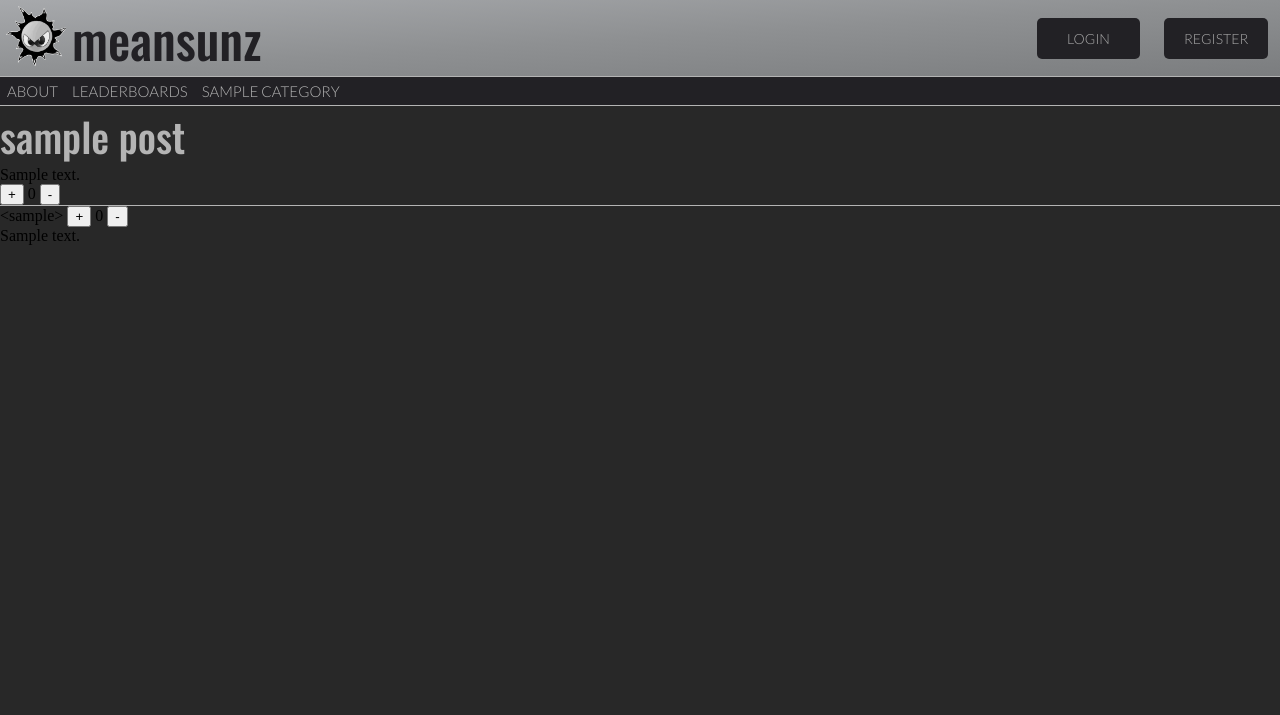
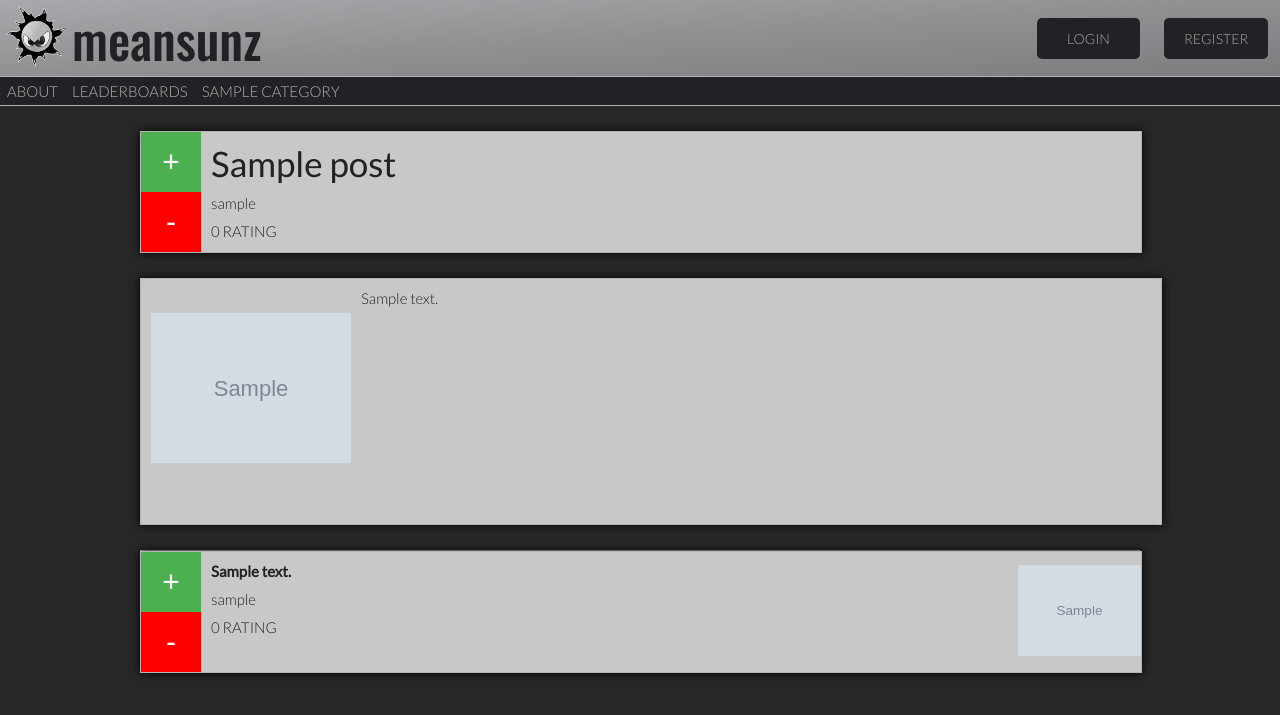
Before and after one commit to 2323841m/MeanSunz_Project, a Django app: a page that uses meansunz_project/templates/meansunz/post.html in a window 1280 px wide. Shown: the top 715 px of the page. Run offline with Django 3.2, Linux system fonts and the light colour scheme; tables that the repository leaves empty hold one stand-in row (values such as "Sample post"); grey boxes marked "Sample" are stand-in pictures.

Commit message:
finished changes for styling posts and comments

```diff
--- a/meansunz_project/static/style/style sheet.css
+++ b/meansunz_project/static/style/style sheet.css
@@ -238,10 +238,24 @@ img
 .post
 {
 	display: flex;
-	background-color: rgb(220, 220, 220);
+	background-color: rgb(200, 200, 200);
 	width: 100%;
-	height: 135px;
+	height: 120px;
 	margin-bottom: 25px;
+	border: 1px solid rgb(180, 180, 180);
+	box-shadow: 0px 0px 10px black;
+}
+
+.postDesc
+{
+	display: flex;
+	background-color: rgb(200, 200, 200);
+	width: 100%;
+	margin-bottom: 25px;
+	border: 1px solid rgb(180, 180, 180);
+	box-shadow: 0px 0px 10px black;
+	padding:10px;
+
 }
 
 a
@@ -254,11 +268,10 @@ a
 .postMedia
 {
 	display: flex;
-	background-color: white;
 	width: 150px;
 	height: 100%;
 	margin-bottom: 25px;
-	margin-right: 15px;
+	overflow: hidden;
 }
 
 .postContent
@@ -276,7 +289,6 @@ a
 .upVote
 {
 	display: flex;
-	background-color: green;
 	height: 100%;
 	width: 100%;
 }
@@ -284,15 +296,22 @@ a
 .downVote
 {
 	display: flex;
-	background-color: red;
 	height: 100%;
 	width: 100%;
 }
 
 .voteButton
 {
-	height: 100%;
-	width: 50px;
+	border: none;
+	color: white;
+	text-align: center;
+	text-decoration: none;
+	display: inline-block;
+	font-size: 30px;
+	cursor: pointer;
+	width: 60px;
+	height: 60px;
+
 }
 
 h1
@@ -325,11 +344,19 @@ h3
 
 h4
 {
-	font-size: 25px;
+	font-size: 15px;
 	margin: 10px;
 	font-family: "Lato";
 	font-weight: 200;
 	color: #222125ff;
+}
+
+h4 a
+{
+	font-size: 35px;
+	font-weight: 400;
+	color: #222125ff;
+	text-decoration: none;
 }
 
 h5
@@ -472,9 +499,7 @@ button[type=switchBoard]:hover {
 	background-color: rgb(130, 130, 130);
 	color: white;
 	padding: 10px 5px;
-	margin-top: 25px;
 	margin-left: 25px;
-	margin-bottom: 25px;
 	border: none;
 	border-radius: 4px;
 	cursor: pointer;
--- a/meansunz_project/templates/meansunz/add_category.html
+++ b/meansunz_project/templates/meansunz/add_category.html
@@ -6,7 +6,8 @@
 {% endblock %}
 
 {% block body_block %}
-    <h1>Add a Category</h1>
+	<div class="contentBody">
+		<h2>Add a Category</h2>
 		<div>
 			<form id="category_form" method="post" action="/add_category/">
 				{% csrf_token %}
@@ -21,4 +22,5 @@
 				<input type="submit" name="submit" value="Create Category" />
 			</form>
 		</div>
+	</div>
 {% endblock %}
--- a/meansunz_project/templates/meansunz/post.html
+++ b/meansunz_project/templates/meansunz/post.html
@@ -11,31 +11,62 @@
 
 {% block body_block %}
     {% if post %}
-        <h2>{{ post.title }}</h2>
-        {% if post.picture %}
+	<div class="contentBody">
+        <div class="post">
+							<div class="voteBar">
+								<div class="upVote">
+									<form action="{% url 'vote' post.category.slug post.id post.slug %}" method="post">
+										{% csrf_token %}
+										<button style="background-color: #4CAF50;" class="voteButton" type="submit" name="vote" value="1">+</button>
+										<!-- next points to site to be redirected back to after vote -->
+										<input type="hidden" name="next" value="{{ request.path }}">
+									</form>
+								</div>
+								<div class="downVote">
+									<form action="{% url 'vote' post.category.slug post.id post.slug %}" method="post">
+										{% csrf_token %}
+										<button style="background-color: red;" class="voteButton" type="submit" name="vote" value="-1">-</button>
+										<!-- next points to site to be redirected back to after vote -->
+										<input type="hidden" name="next" value="{{ request.path }}">
+									</form>
+								</div>
+							</div>
+							<div class="postContent">
 								<div>
-                <object width="355" height="200" data="{{ MEDIA_URL }}{{ post.picture }}"></object>
+									<h4>
+										<a href="{% url 'show_post' post.category.slug post.id post.slug %}">{{ post.title }}</a>
+									</h4>
 								</div>
 
+								<div>
+									<h4>{{ post.user }}</h4>
+								</div>
+
+								<div class="commentsBar">
+									<h6>{% get_post_votes post %}  RATING</h6>
+								</div>
+							</div>
+                    </div>
+
+		<div class="postDesc">
+		{% if post.picture %}
+			<div class="postMedia" style="width:200px;height:200px;">
+
+									<p style="margin-left: 0;"><img src="{{ MEDIA_URL }}{{ post.picture }}" alt="" style="width:100%;height:100%;"></p>
+
+			</div>
 			{% endif %}
-        <div>{{ post.description }}</div>
-
-        {# Post voting #}
-        <form action="{% url 'vote' category.slug post.id post.slug %}" method="post">
-            {% csrf_token %}
-            <button type="submit" name="vote" value="1">+</button>
-            {% get_post_votes post %}
-            <button type="submit" name="vote" value="-1">-</button>
-            <input type="hidden" name="next" value="{{ request.path }}">
-        </form>
-
+			<div>
+			<p style="	color: #222125ff;">{{ post.description }}</p>
+			</div>
+		</div>
 
         <div class="separator"></div>
 
         {# New comment form #}
         {% if user.is_authenticated %}
 
-            <div>Comment as {{ user.username }}</div>
+            <div><p>Comment as {{ user.username }}</p></div>
 
             <form id="comment_form" method="post"
                   action="/category/{{ category.slug }}/{{ post.id }}/{{ post.slug }}/"
@@ -60,29 +91,46 @@
         {# Render Comments #}
         {% if comments %}
             {% for comment in comments %}
-                {# Comment Voting #}
+
+                <div class="post">
+                    <div class="voteBar">
 								<div>
 									<form action="{% url 'vote_comment' category.slug post.id post.slug %}" method="post">
-                        &lt;{{ comment.user }}&gt;
 
 										{% csrf_token %}
 
-                        <button type="submit" name="vote_comment" value="1">+</button>
-                        {% get_comment_votes comment %}
-                        <button type="submit" name="vote_comment" value="-1">-</button>
+										<button style="background-color: #4CAF50;" class="voteButton" type="submit" name="vote_comment" value="1">+</button>
+
+										<button style="background-color: red;" class="voteButton" type="submit" name="vote_comment" value="-1">-</button>
 
 										{# comment id to later identify comment upvoted #}
 										<input type="hidden" name="id" value="{{ comment.id }}">
 									</form>
 								</div>
+							</div>
+                    <div class="postContent">
+                        <div>
+                            <h4>
+                                <b>{{ comment.content }}</b>
+                            </h4>
+                        </div>
 
-                <div>{{ comment.content }}</div>
+                        <div>
+                            <h4>{{ comment.user }}</h4>
+                        </div>
 
+                        <div class="commentsBar">
+                            <h6>{% get_comment_votes comment %}  RATING</h6>
+                        </div>
+                    </div>
+                    <div class="postMedia">
                         {% if comment.picture %}
-                    <div>
-                        <object width="355" height="200" data="{{ MEDIA_URL }}{{ comment.picture }}"></object>
+                            <p style="margin-left: 0;"><img src="{{ MEDIA_URL }}{{ comment.picture }}" alt="" style="width:100%;height:100%;"></p>
+                        {% endif %}
                     </div>
-                {% endif %}
+                </div>
+
+
 
             {% endfor %}
         {% endif %}
@@ -90,6 +138,7 @@
     {% else %}
 			Post does not exist
     {% endif %}
+	</div>
 
 
 {% endblock %}
--- a/meansunz_project/templates/meansunz/register.html
+++ b/meansunz_project/templates/meansunz/register.html
@@ -9,8 +9,8 @@
 	<div class="contentBody">
 		<h2>register</h2>
 		{% if registered %}
-			Thank you for registering!
-			<a href="{% url 'login' %}">Please login.</a><br />
+			<p>Thank you for registering!
+			<a href="{% url 'login' %}">Please login.</a></p><br />
 		{% else %}
 
 			<form id="user_form" method="post" action="{% url 'register' %}" enctype="multipart/form-data">
```
Also changed, not shown: meansunz_project/templates/meansunz/category.html (+41 -21 lines), meansunz_project/templates/meansunz/index.html (+4 -12 lines), meansunz_project/templates/meansunz/user_posts.html (+8 -19 lines), meansunz_project/templates/meansunz/user_profile.html (+33 -23 lines). Lines whose indentation alone changed are shown as unchanged.
